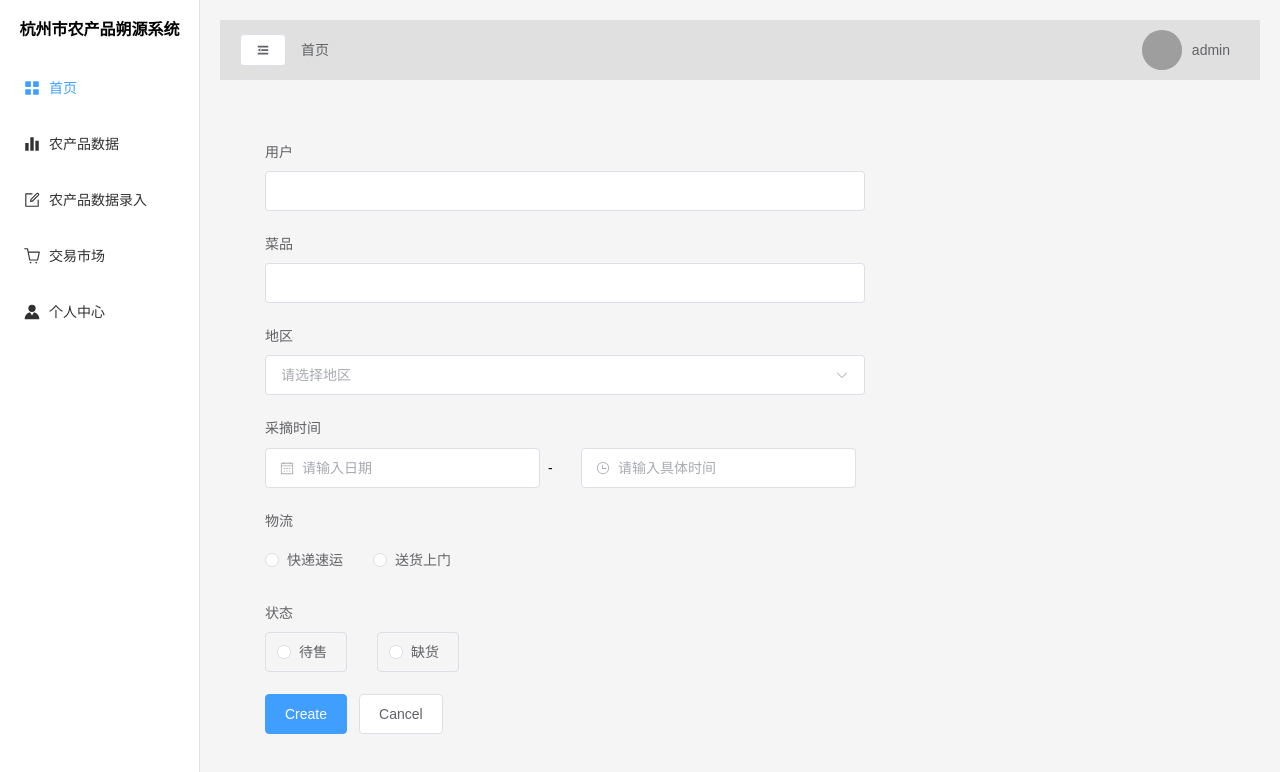
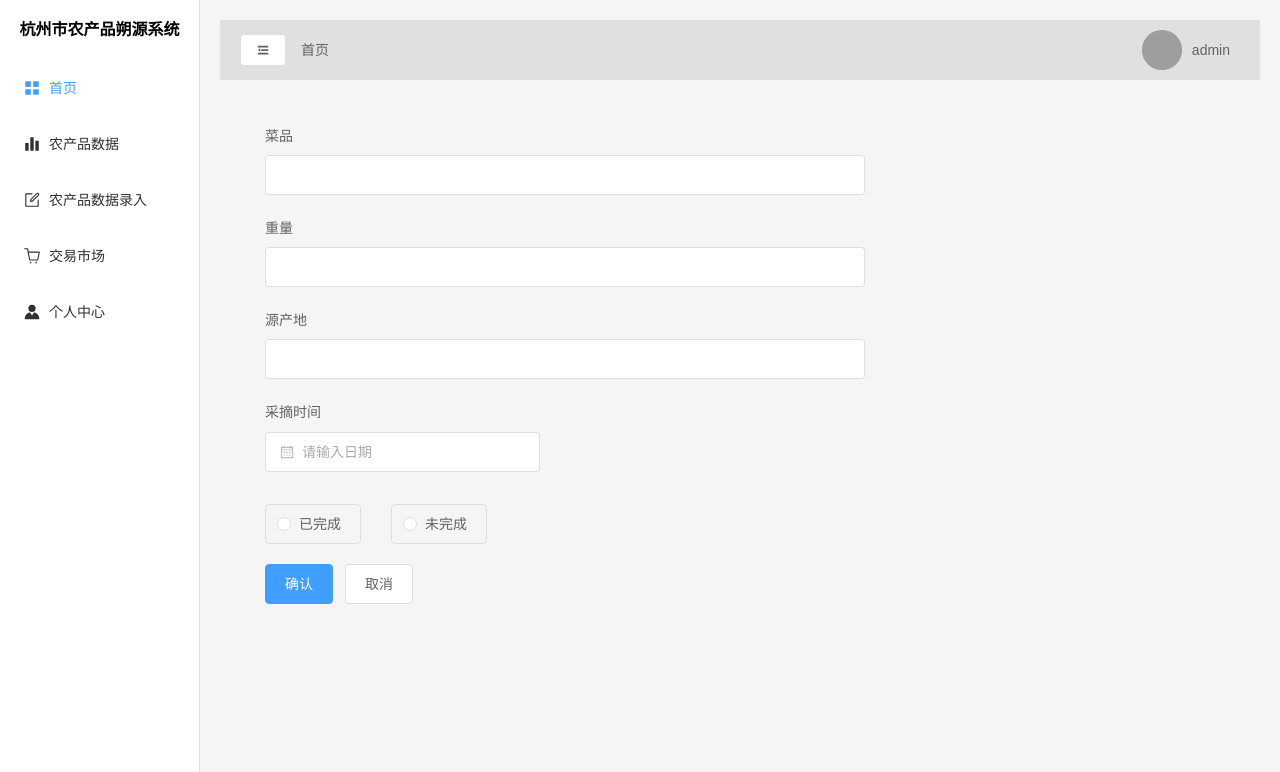
Before and after one commit to Dyzwd/Blockchain, a Vue app in the folder blockchain_vue3/: page /home/typein in a window 1280 px wide. Shown: the top 772 px of the page. Built offline with nearby package versions, Linux system fonts and the light colour scheme; grey boxes are pictures that could not be loaded.

Commit message:
Update typeIn.vue

```diff
--- a/blockchain_vue3/src/views/MainPages/typeIn.vue
+++ b/blockchain_vue3/src/views/MainPages/typeIn.vue
@@ -1,112 +1,84 @@
 <template>
     <div class="container">
-
-        <!-- <div>
-            <el-radio-group v-model="size" aria-label="size control">
-                <el-radio-button value="large">large</el-radio-button>
-                <el-radio-button value="default">default</el-radio-button>
-                <el-radio-button value="small">small</el-radio-button>
-            </el-radio-group>
-            <el-radio-group v-model="labelPosition" aria-label="position control">
-                <el-radio-button value="left">Left</el-radio-button>
-                <el-radio-button value="right">Right</el-radio-button>
-                <el-radio-button value="top">Top</el-radio-button>
-            </el-radio-group>
-        </div> -->
-        <br />
-        <el-form style="max-width: 600px" :model="sizeForm" label-width="auto" :label-position="labelPosition" :size="size">
-            <el-form-item label="用户">
-                <el-input v-model="sizeForm.name" readonly/>
+        <el-form style="max-width: 600px" :model="sizeForm" label-width="auto" :label-position="labelPosition"
+            :size="size">
+            <el-form-item label="菜品">
+                <el-input v-model="sizeForm.crop" />
             </el-form-item>
-            <el-form-item label="菜品">
-                <el-input v-model="sizeForm.cuisine"/>
+            <el-form-item label="重量">
+                <el-input v-model="sizeForm.weight" />
             </el-form-item>
-            <el-form-item label="地区">
-                <el-select v-model="sizeForm.region" placeholder="请选择地区">
-                    <el-option label="西湖区" value="西湖区" />
-                    <el-option label="拱墅区" value="拱墅区" />
-                    <el-option label="滨江区" value="滨江区" />
-                    <el-option label="临平区" value="临平区" />
-                    <el-option label="柯桥区" value="柯桥区" />
-                    <el-option label="余杭区" value="余杭区" />
-                    <el-option label="萧山区" value="萧山区" />
-                    <el-option label="钱塘区" value="钱塘区" />
-                </el-select>
+            <el-form-item label="源产地">
+                <el-input v-model="sizeForm.source" />
             </el-form-item>
             <el-form-item label="采摘时间">
                 <el-col :span="11">
-                    <el-date-picker v-model="sizeForm.date1" type="date" aria-label="Pick a date" placeholder="请输入日期"
-                        style="width: 100%" />
-                </el-col>
-                <el-col class="text-center" :span="1" style="margin: 0 0.5rem">-</el-col>
-                <el-col :span="11">
-                    <el-time-picker v-model="sizeForm.date2" type="date" aria-label="Pick a time" placeholder="请输入具体时间"
-                        style="width: 100%" />
+                    <el-date-picker v-model="sizeForm.time" type="date" aria-label="Pick a date" placeholder="请输入日期"
+                        style="width: 100%" format="YYYY/M/D" value-format="YYYY.M.D" />
                 </el-col>
             </el-form-item>
-            <el-form-item label="物流">
-    <el-radio-group v-model="sizeForm.type">
-        <el-radio :label="'Online activities'" name="type">快递速运</el-radio>
-        <el-radio :label="'Promotion activities'" name="type">送货上门</el-radio>
-    </el-radio-group>
-</el-form-item>
-            <el-form-item label="状态">
-                <el-radio-group v-model="sizeForm.resource">
-                    <el-radio border value="Sponsor">待售</el-radio>
-                    <el-radio border value="Venue">缺货</el-radio>
-                </el-radio-group>
-            </el-form-item>
+            <el-radio-group v-model="sizeForm.isTrade" class="radio">
+                <el-radio :value="true"  size="large" border>已完成</el-radio>
+                <el-radio :value="false"  size="large" border>未完成</el-radio>
+            </el-radio-group>
             <el-form-item>
-                <el-button type="primary" @click="onSubmit">Create</el-button>
-                <el-button>Cancel</el-button>
+                <el-button type="primary" @click="add">确认</el-button>
+                <el-button>取消</el-button>
             </el-form-item>
         </el-form>
     </div>
 </template>
 
 <script lang="ts" setup>
-import { reactive, ref } from 'vue'
+//附件区
+import { onMounted, ref } from 'vue'
 import type { ComponentSize, FormProps } from 'element-plus'
-import {uplink} from '@/request/request.ts'
-
+import { ElMessage } from 'element-plus'
 const size = ref<ComponentSize>('large')
 const labelPosition = ref<FormProps['labelPosition']>('top')
 
-
-const sizeForm = reactive({
-    name: localStorage.getItem('username'),
-    region: '',
-    cuisine:'',
-    date1: '',
-    date2: '',
-    delivery: false,
-    type: [],
-    resource: '',
-    desc: '',
+//工作区
+const sizeForm = ref({
+    id: "",
+    crop: "",
+    source: "",
+    time: "",
+    weight: "",
+    isTrade:null,
 })
 
-async function onSubmit() {
-    let formData = new FormData()
-    formData.append('arg1',sizeForm.cuisine)
-    formData.append('arg2',sizeForm.region)
-    formData.append('arg3',sizeForm.date1)
-    formData.append('arg4',sizeForm.data2)
-    formData.append('arg5',sizeForm.name)
-    const result = await uplink(formData)
-    if (result == 1){
-        confirm ('上链成功，txid为' + localStorage.getItem('txid') + '溯源码为' + localStorage.getItem('trace_code'))
-    }else{
-        confirm ('上链失败')
-    }
+//listTable数据
+import listTable from '@/data/lsitTable'
+
+//增加数据
+const add = () => {
+    listTable.cropData.value.push({
+        ...sizeForm.value,
+        id: (listTable.cropData.value.length + 1).toString()
+    })
+    ElMessage({
+        message: '创建记录成功',
+        type: 'success',
+    })
 }
+
+
+onMounted(() => {
+
+})
 </script>
 
 <style>
-.container{
+.container {
     padding: 20px;
 }
 
 .el-radio-group {
     margin-right: 12px;
 }
+
+.radio{
+    margin: 10px 0 20px 0;
+}
+
 </style>
```
